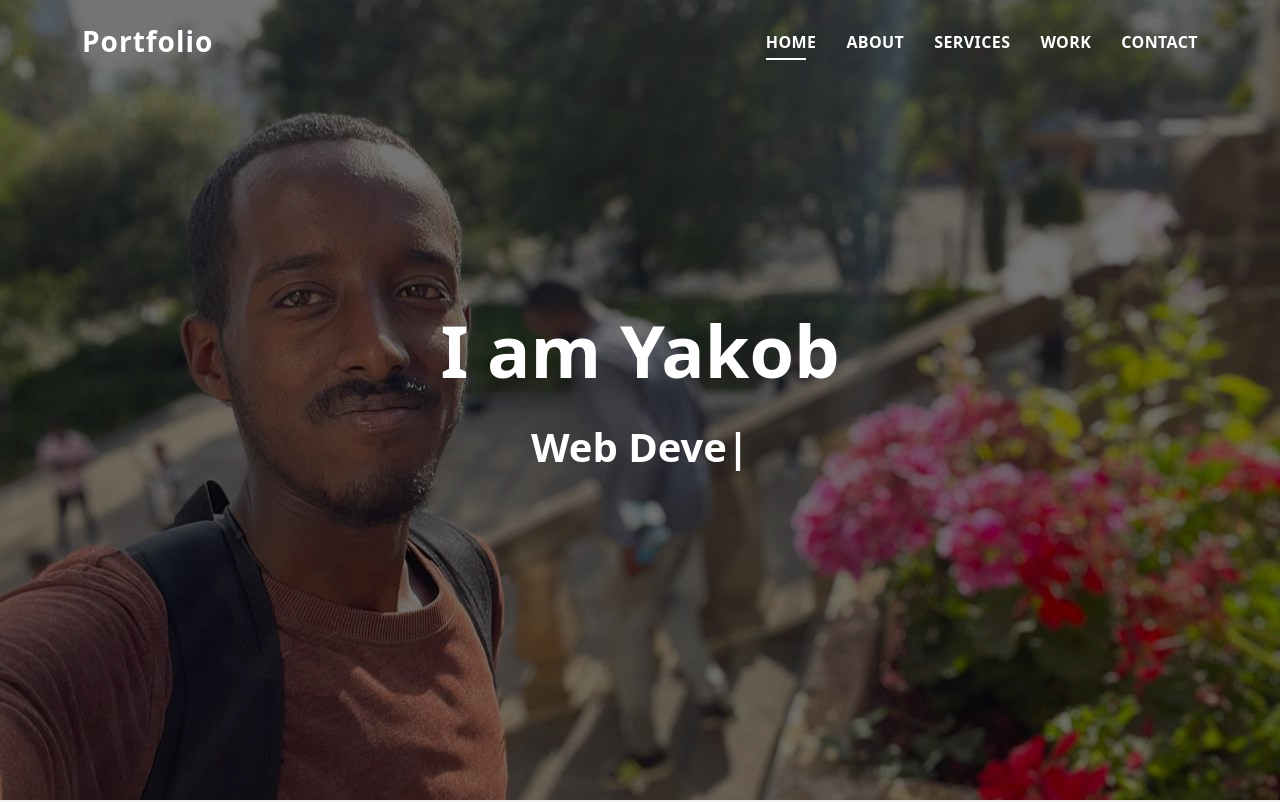
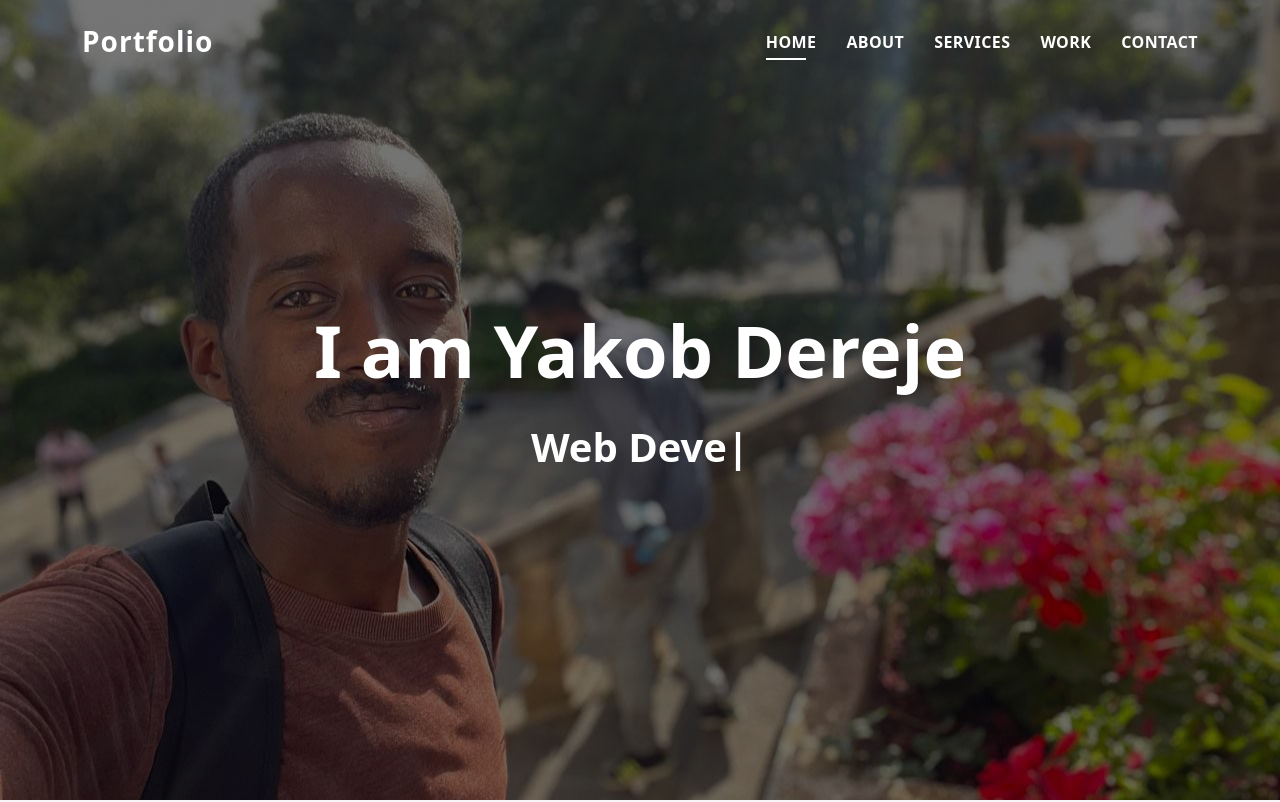
Before and after one commit to yakobd/MyPortfolioWebsite, a plain HTML site: page index.html in a window 1280 px wide. Shown: the top 802 px of the page. Drawn offline with Linux system fonts and the light colour scheme.

Commit message:
Add files via upload

```diff
--- a/index.html
+++ b/index.html
@@ -101,7 +101,9 @@
         <div class="table-cell">
           <div class="container">
             <!--<p class="display-6 color-d">Hello, world!</p>-->
-            <h1 class="hero-title mb-4">I am Yakob</h1>
+            <h1 class="hero-title mb-4">I am Yakob Dereje
+
+            </h1>
             <p class="hero-subtitle">
               <span
                 class="typed"
```
